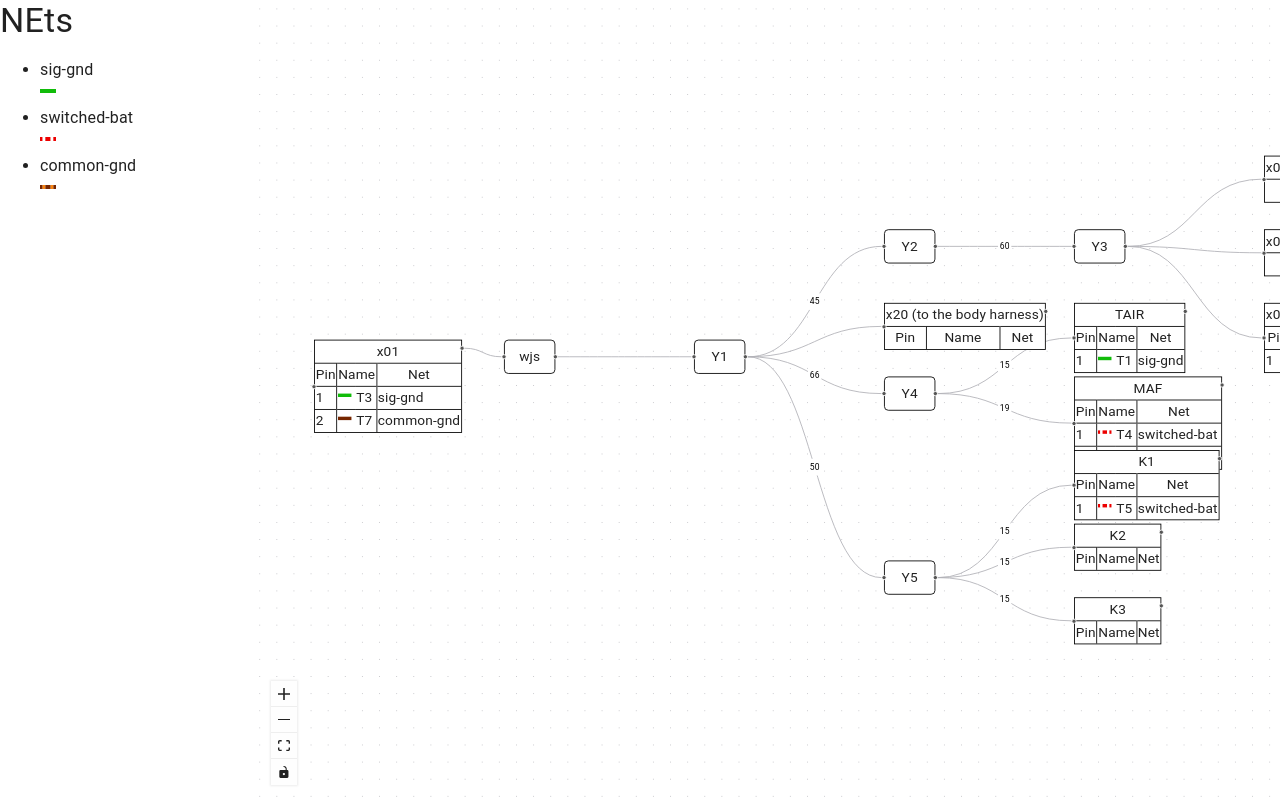
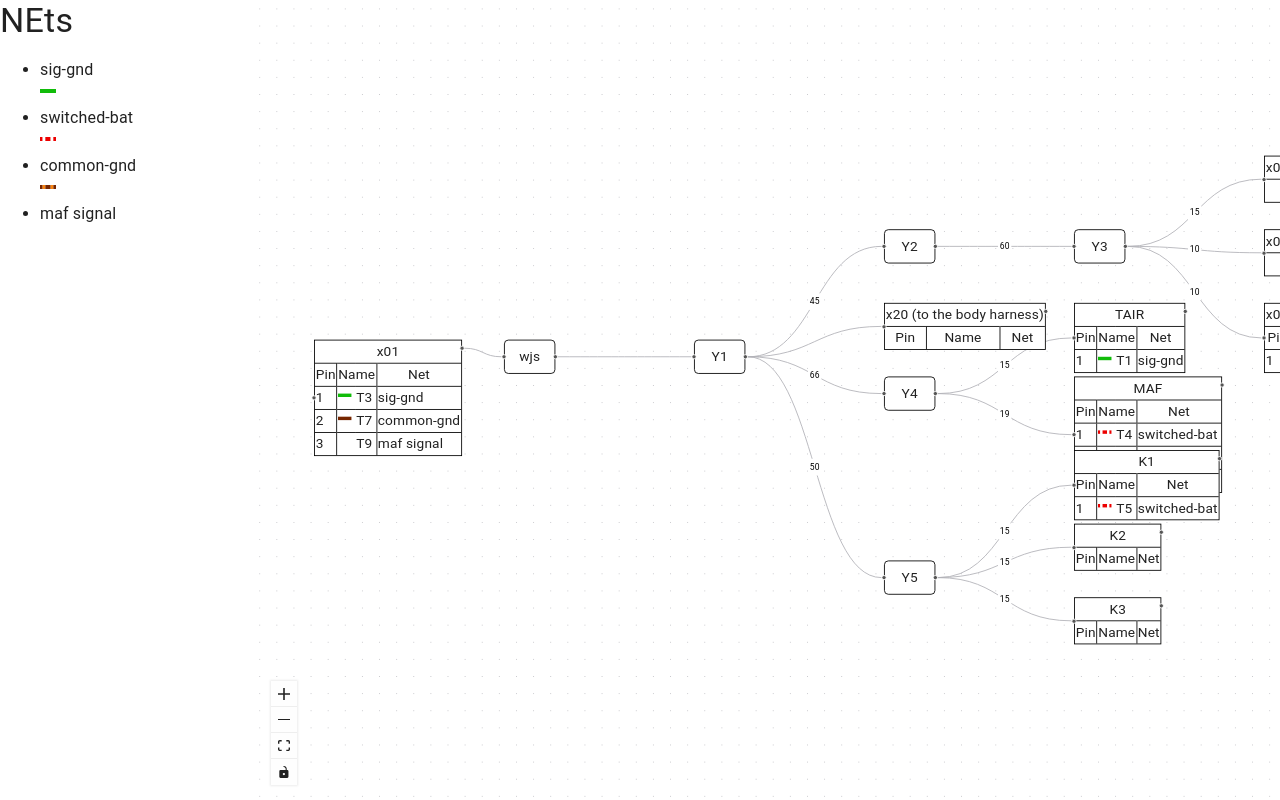
Before and after one commit to artemovskiy/wire-hareness-constructor, a React (Create React App) app: page / in a window 1280 px wide. Shown: the top 800 px of the page. Built offline with nearby package versions, Linux system fonts and the light colour scheme.

Commit message:
feat: calculates wire length

```diff
--- a/src/App.tsx
+++ b/src/App.tsx
@@ -24,6 +24,7 @@ import { NodePresenteation } from './app/editor/types';
 import { Design } from './design/design';
 import { CssBaseline } from '@mui/material';
 import { NetList } from './components/NetList';
+import { Wire } from './core/nets/wire';
 
 function debounce<TArgs extends any[]>(callee: (...args: TArgs) => void, timeoutMs: number) {
   let lastCall: number | undefined;
@@ -55,6 +56,12 @@ const initalItemsPresentationContent = window.localStorage.getItem('items_resent
 
 function App() {
   const [design, setDesign] = useState<Design>(getDesign());
+
+  useEffect(() => {
+    console.log('will calculate wires length');
+    const lengths = design.elementsCollection.all<Wire>(Wire).map(wire => ({ wireName: wire.name, length: wire.getLength(), color: wire.color}));
+    console.log(lengths);
+  }, [design])
 
   const [nodesPresentations, setNodesPresentations] = useState<NodePresenteation[]>(initalItemsPresentation);
 
--- a/src/core/nets/wire-joint.ts
+++ b/src/core/nets/wire-joint.ts
@@ -3,9 +3,13 @@ import { Wire } from "./wire";
 import { WireNode } from "./wire-node";
 
 export class WireJoint extends WireNode {
-    location?: HarnessEdge;
+    location: HarnessEdge;
 
-    constructor(name: string) {
+    position: number;
+
+    constructor(name: string, location: HarnessEdge, position: number) {
         super(name);
+        this.location = location;
+        this.position = position;
     }
 }
--- a/src/core/nets/wire.ts
+++ b/src/core/nets/wire.ts
@@ -1,4 +1,10 @@
 import { Edge } from "../graph/edge";
+import { Node } from '../graph/node';
+import { findPath } from "../graph/path";
+import { HarnessEdge } from "../harness/harness-edge";
+import { HarnessNode } from "../harness/harness-node";
+import { Terminal } from "./terminal";
+import { WireJoint } from "./wire-joint";
 
 export class Wire extends Edge {
 
@@ -11,4 +17,87 @@ export class Wire extends Edge {
         this.color = color;
         this.name = name;
     }
+
+    // TODO: calculate different cases
+    getLength() {
+        // строим путь, всегда начиная от терминала
+        let start: Terminal;
+        let finish: Node;
+        if (this.a instanceof Terminal) {
+            start = this.a;
+            finish = this.b;
+        } else if (this.b instanceof Terminal) {
+            start = this.b;
+            finish = this.a;
+        } else {
+            console.log(`wire ${this.name} has no terminals, so lenth not calculated`);
+            return 0;
+        }
+
+        if (finish instanceof Terminal) {
+            return this.getPathEdges(start.attachment, finish.attachment).reduce((acc, edge) => acc + edge.length, 0);
+        } if (finish instanceof WireJoint) {
+            const jounctionEdge = finish.location;
+            const path = findPath(start.attachment, jounctionEdge.a);
+            if (!path) {
+                throw new Error(`Unable to find path for wire ${this.name}`)
+            }
+            const pathForDebug = [...path]
+
+            const pathEdges: HarnessEdge[] = [];
+            let currentNode: HarnessNode = start.attachment;
+            let nextNode: HarnessNode = path.shift() as HarnessNode;
+            while (nextNode != jounctionEdge.a) {
+                nextNode = path.shift() as HarnessNode;
+                const edge = currentNode.edges.find(e => e.anotherEndBy(currentNode) === nextNode);
+                if (!edge) {
+                    throw new Error(`Edge not found for wire ${this.name} currentNode ${currentNode.name} nextNode ${nextNode.name}`);
+                }
+                const harnessEdge =  edge as HarnessEdge;
+                if(harnessEdge.length === undefined) {
+                    throw new Error(`Error calc length of wire ${this.name}: edge ${harnessEdge.name} has undefined length`);
+                }
+                pathEdges.push(harnessEdge)
+                currentNode = nextNode;
+            }
+            const l = pathEdges.reduce((acc, edge) => acc + edge.length, 0);
+            if (this.name === 'W2')
+                console.log({ l, start, finish, pathForDebug, jounctionEdge, pathEdges });
+
+            if (pathForDebug.includes(jounctionEdge.b)) {
+                if (this.name === 'W2')
+                console.log('includes');
+                // если b входит в path, то от старта до a ближе, чем до b
+                // в таком случае из длины вычитаем location и прибавляем длину грани где соединение
+                return l - finish.position;
+            } else {
+                // иначе, от старта до a ближе, чем до b
+                // position  считается до a, так что считаем путь до a и прибавляем position
+                return l + finish.position;
+            }
+        } else {
+            console.log(`wire ${this.name} ends with a not terminal node, cant canculate`);
+            return 0;
+        }
+    }
+
+    getPathEdges(startNode: HarnessNode, finishNode: HarnessNode): HarnessEdge[] {
+        const pathBetween = findPath(startNode, finishNode);
+        if (!pathBetween) {
+            throw new Error(`Unable to find path for wire ${this.name}`)
+        }
+        const pathEdges: HarnessEdge[] = [];
+        let currentNode: HarnessNode = startNode;
+        let nextNode: HarnessNode = pathBetween.shift() as HarnessNode;
+        while (nextNode != finishNode) {
+            nextNode = pathBetween.shift() as HarnessNode;
+            const edge = currentNode.edges.find(e => e.anotherEndBy(currentNode) === nextNode);
+            if (!edge) {
+                throw new Error(`Edge not found for wire ${this.name} currentNode ${currentNode.name} nextNode ${nextNode.name}`);
+            }
+            pathEdges.push(edge as HarnessEdge)
+            currentNode = nextNode;
+        }
+        return pathEdges
+    }
 }
--- a/src/design/design.ts
+++ b/src/design/design.ts
@@ -16,7 +16,7 @@ export class Design {
         return connectors[0];
     };
 
-    private readonly elementsCollection = new ElementsCollection();
+    public readonly elementsCollection = new ElementsCollection();
     private readonly nameAssginer = new NameAssginer();
 
     public readonly elementsFactory: ElementFactory;
--- a/src/design/element-factory.ts
+++ b/src/design/element-factory.ts
@@ -31,6 +31,7 @@ export interface TerminalParams extends BaseElementParam {
 
 export interface WireJunctionParams extends BaseElementParam {
     location: HarnessEdge;
+    position: number;
 }
 
 export interface WireParams extends BaseElementParam {
@@ -86,8 +87,7 @@ export class ElementFactory {
 
     createWireJunction(params: WireJunctionParams): WireJoint {
         const name = params.name ?? this.nameAssginer.createNameFor(WireJoint);
-        const el = new WireJoint(name);
-        el.location = params.location;
+        const el = new WireJoint(name, params.location, params.position);
         this.elementsCollection.put(WireJoint, el);
         return el;
     }
--- a/src/design/index.ts
+++ b/src/design/index.ts
@@ -21,16 +21,16 @@ export const getDesign = (): Design => {
 
     const x016 = d.elementsFactory.createConnector({ name: "x016", maxPinsQty: 3 })
     x016.descr = 'Crankshaft position sensor'
-    x016.connectWith(f3);
+    x016.connectWith(f3). length = 15;
 
     const x020 = d.elementsFactory.createConnector({ name: "x020", maxPinsQty: 3 }) // camshaft sens
     x020.descr = 'Camshaft position sensor'
-    x020.connectWith(f3);
+    x020.connectWith(f3).length = 10;
 
 
     const x013 = d.elementsFactory.createConnector({ name: "x013", maxPinsQty: 2 }) // TWAT sens
     x013.descr = "TWAT sensor"
-    x013.connectWith(f3);
+    x013.connectWith(f3).length = 10;
 
     const x20 = d.elementsFactory.createConnector({ name: "x20", maxPinsQty: 25 });
     x20.descr = "to the body harness";
@@ -60,31 +60,35 @@ export const getDesign = (): Design => {
     const sigGndTAIR = d.elementsFactory.createTerminal({ attachment: xTAIR, net: sigGround });
     const sigGndTWAT = d.elementsFactory.createTerminal({ attachment: x013, net: sigGround });
     const sigGndECU = d.elementsFactory.createTerminal({ attachment: x01, net: sigGround });
-    const wjsiggnd1 = d.elementsFactory.createWireJunction({ location: e1 });
+    const wjsiggnd1 = d.elementsFactory.createWireJunction({ location: e1, position: 10 });
 
 
-    const sigGndTAIRWire = d.elementsFactory.createWire({ color: 'green', from: wjsiggnd1, to: sigGndTAIR})
-    const sigGndTWATWire = d.elementsFactory.createWire({ color: 'green', from: wjsiggnd1, to: sigGndTWAT})
-    const sigGndEcuWire = d.elementsFactory.createWire({ color: 'green', from: sigGndECU, to: wjsiggnd1})
+    const sigGndTAIRWire = d.elementsFactory.createWire({ color: 'green', from: wjsiggnd1, to: sigGndTAIR })
+    const sigGndTWATWire = d.elementsFactory.createWire({ color: 'green', from: wjsiggnd1, to: sigGndTWAT })
+    const sigGndEcuWire = d.elementsFactory.createWire({ color: 'green', from: sigGndECU, to: wjsiggnd1 })
     sigGround.root = sigGndECU;
 
     const switchedBat = d.elementsFactory.createNet({ name: 'switched-bat' });
 
     const mafPwr = d.elementsFactory.createTerminal({ attachment: xMAF, net: switchedBat });
-    const switchedBatteryRelay =  d.elementsFactory.createTerminal({ attachment: xR1, net: switchedBat });
-    const wjSwitchedBattery1 = d.elementsFactory.createWireJunction({ location: e1 });
+    const switchedBatteryRelay = d.elementsFactory.createTerminal({ attachment: xR1, net: switchedBat });
+    const wjSwitchedBattery1 = d.elementsFactory.createWireJunction({ location: e1, position: 15 });
 
-    d.elementsFactory.createWire({ color: 'red/wht', from: wjSwitchedBattery1, to: mafPwr})
-    d.elementsFactory.createWire({ color: 'red/wht', from: wjSwitchedBattery1, to: switchedBatteryRelay})
+    d.elementsFactory.createWire({ color: 'red/wht', from: wjSwitchedBattery1, to: mafPwr })
+    d.elementsFactory.createWire({ color: 'red/wht', from: wjSwitchedBattery1, to: switchedBatteryRelay })
 
     const commonGnd = d.elementsFactory.createNet({ name: 'common-gnd' });
 
     const mafGnd = d.elementsFactory.createTerminal({ attachment: xMAF, net: commonGnd })
     const ecuCGND1 = d.elementsFactory.createTerminal({ attachment: x01, net: commonGnd })
-    const wjCommongGnd1 = d.elementsFactory.createWireJunction({ location: e1 });
+    const wjCommongGnd1 = d.elementsFactory.createWireJunction({ location: e1, position: 20 });
 
-    d.elementsFactory.createWire({ color: 'brn/org', from: wjCommongGnd1, to: mafGnd});
-    d.elementsFactory.createWire({ color: 'brn', from: ecuCGND1, to: wjCommongGnd1});
+    const mafSignal = d.elementsFactory.createNet({ name: 'maf signal' });
+    const sigMafMaf = d.elementsFactory.createTerminal({ attachment: xMAF, net: mafSignal });
+    const sigMafEcu = d.elementsFactory.createTerminal({ attachment: x01, net: mafSignal });
+    d.elementsFactory.createWire({ color: 'wht', from: sigMafMaf, to: sigMafEcu })
+    d.elementsFactory.createWire({ color: 'brn/org', from: wjCommongGnd1, to: mafGnd });
+    d.elementsFactory.createWire({ color: 'brn', from: ecuCGND1, to: wjCommongGnd1 });
 
     return d;
 }
```
